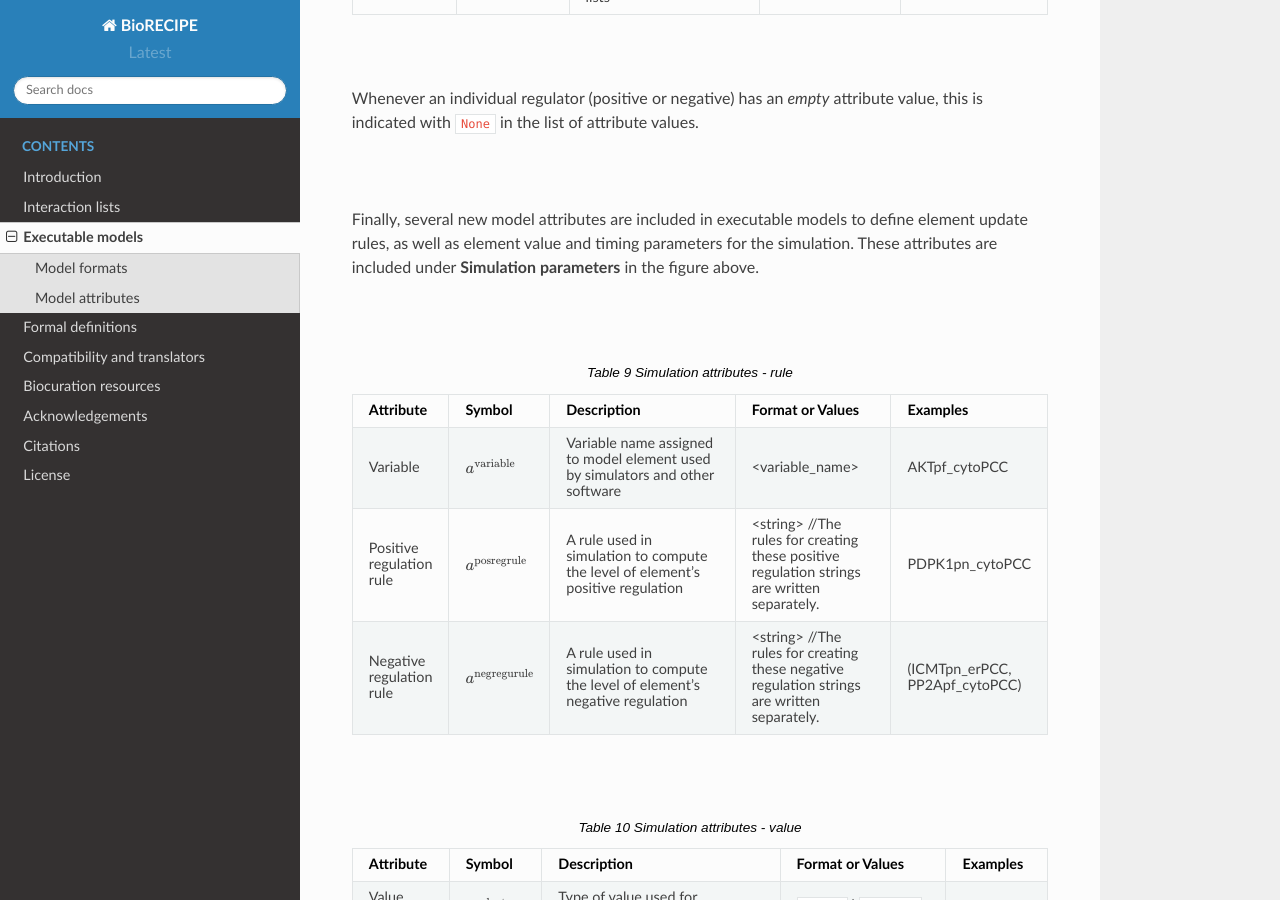
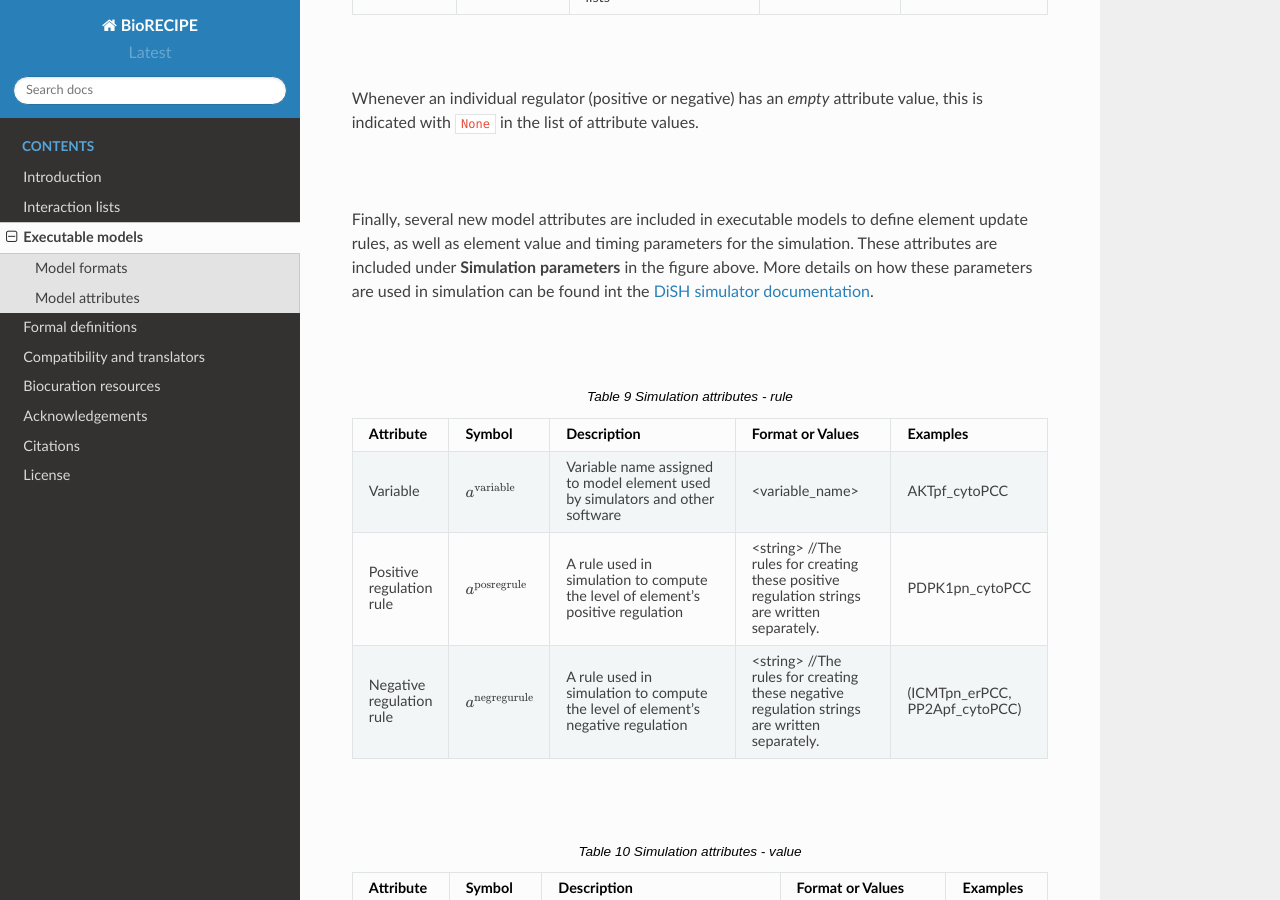
Before and after one commit to pitt-miskov-zivanov-lab/BioRECIPE, a Sphinx documentation site: the page built from docs/model_representation.rst, in a window 1280 px wide and 900 px high, scrolled down 3911 px. Built offline with Sphinx 7.4.7 and the Read the Docs theme 2.0.0, drawn with Linux system fonts in a browser that asks for light colours.

Commit message:
Update model_representation.rst

```diff
--- a/docs/model_representation.rst
+++ b/docs/model_representation.rst
@@ -62,7 +62,7 @@ Whenever an individual regulator (positive or negative) has an *empty* attribute
 
 |
 
-Finally, several new model attributes are included in executable models to define element update rules, as well as element value and timing parameters for the simulation. These attributes are included under **Simulation parameters** in the figure above.
+Finally, several new model attributes are included in executable models to define element update rules, as well as element value and timing parameters for the simulation. These attributes are included under **Simulation parameters** in the figure above. More details on how these parameters are used in simulation can be found int the `DiSH simulator documentation <https://github.com/pitt-miskov-zivanov-lab/dyse_wm/blob/main/README.md>`_.
 
 |
 
```
